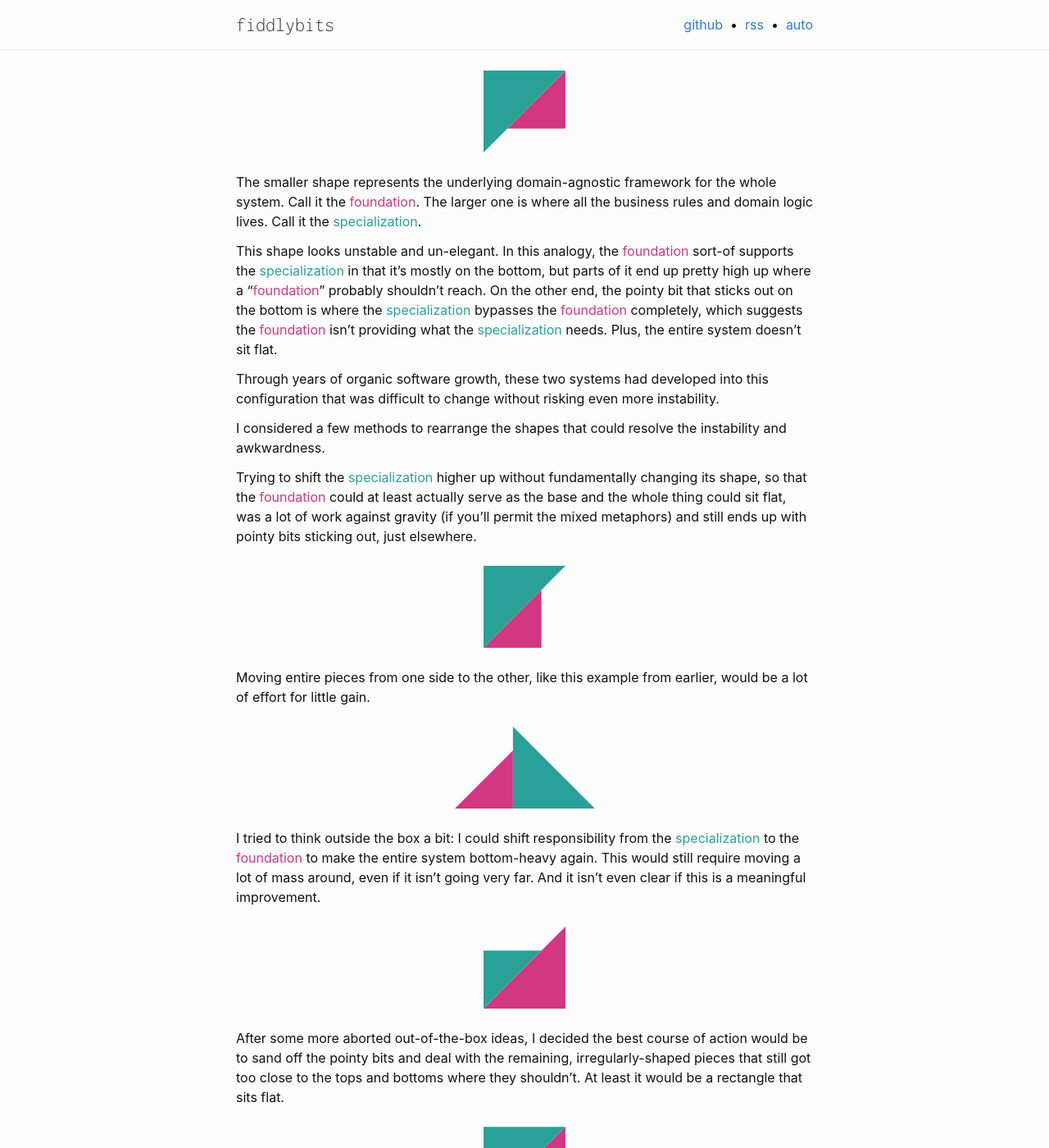
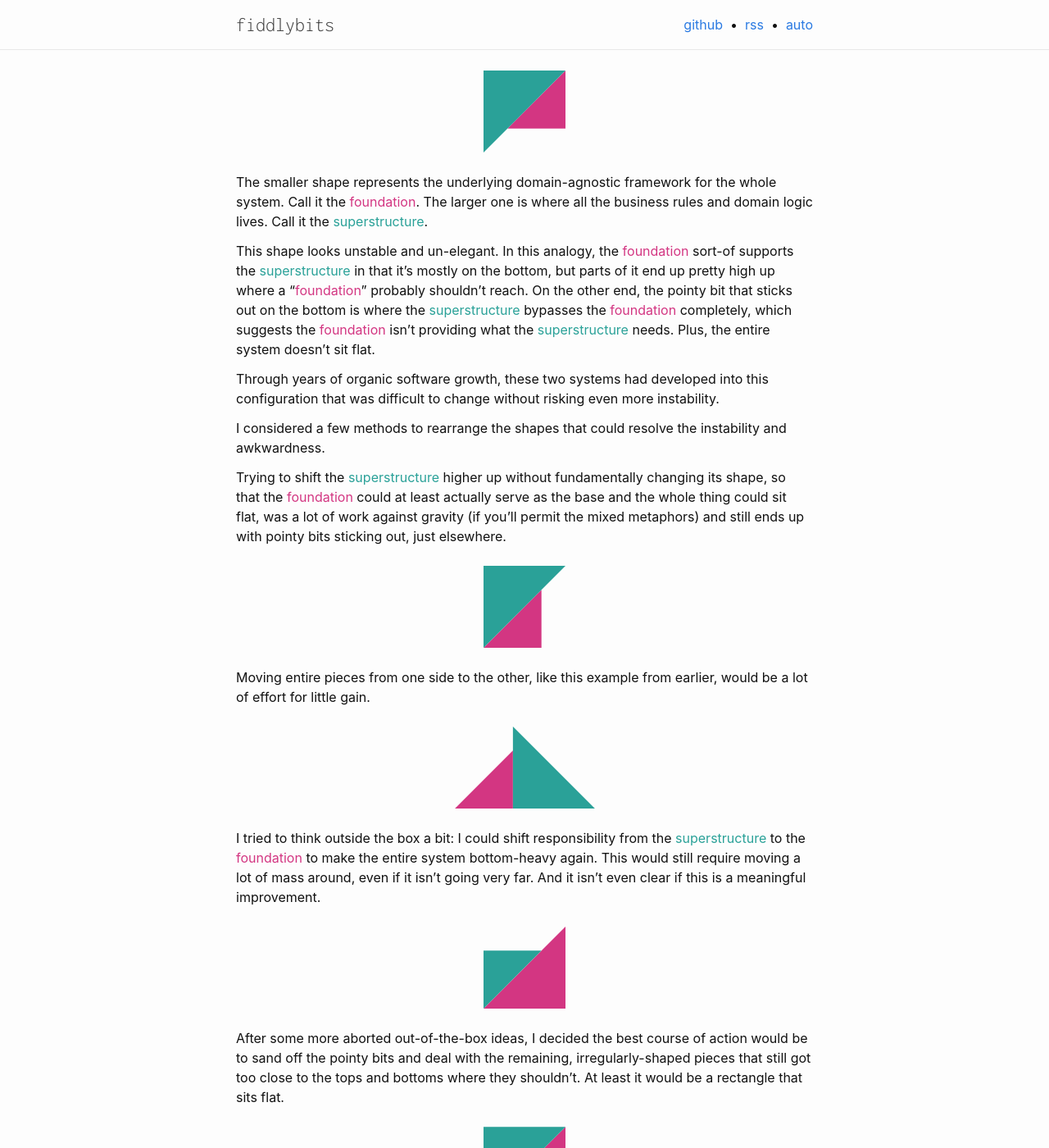
Before and after one commit to seansfkelley/seansfkelley.github.io, a Jekyll site: the page built from _posts/2024-04-13-tangrams.md, in a window 1280 px wide and 1400 px high, scrolled down 561 px. Shown: the whole window at 82% size. Built offline with Jekyll 4.4.1, drawn with Linux system fonts in a browser that asks for light colours; some web fonts are replaced.

Commit message:
thuperstructure

```diff
--- a/_posts/2024-04-13-tangrams.md
+++ b/_posts/2024-04-13-tangrams.md
@@ -47,15 +47,15 @@ And so it was that I found myself with a software architecture resembling this c
   </svg>
 </p>
 
-The smaller shape represents the underlying domain-agnostic framework for the whole system. Call it the <span class="one">foundation</span>. The larger one is where all the business rules and domain logic lives. Call it the <span class="two">specialization</span>.
+The smaller shape represents the underlying domain-agnostic framework for the whole system. Call it the <span class="one">foundation</span>. The larger one is where all the business rules and domain logic lives. Call it the <span class="two">superstructure</span>.
 
-This shape looks unstable and un-elegant. In this analogy, the <span class="one">foundation</span> sort-of supports the <span class="two">specialization</span> in that it's mostly on the bottom, but parts of it end up pretty high up where a "<span class="one">foundation</span>" probably shouldn't reach. On the other end, the pointy bit that sticks out on the bottom is where the <span class="two">specialization</span> bypasses the <span class="one">foundation</span> completely, which suggests the <span class="one">foundation</span> isn't providing what the <span class="two">specialization</span> needs. Plus, the entire system doesn't sit flat.
+This shape looks unstable and un-elegant. In this analogy, the <span class="one">foundation</span> sort-of supports the <span class="two">superstructure</span> in that it's mostly on the bottom, but parts of it end up pretty high up where a "<span class="one">foundation</span>" probably shouldn't reach. On the other end, the pointy bit that sticks out on the bottom is where the <span class="two">superstructure</span> bypasses the <span class="one">foundation</span> completely, which suggests the <span class="one">foundation</span> isn't providing what the <span class="two">superstructure</span> needs. Plus, the entire system doesn't sit flat.
 
 Through years of organic software growth, these two systems had developed into this configuration that was difficult to change without risking even more instability.
 
 I considered a few methods to rearrange the shapes that could resolve the instability and awkwardness.
 
-Trying to shift the <span class="two">specialization</span> higher up without fundamentally changing its shape, so that the <span class="one">foundation</span> could at least actually serve as the base and the whole thing could sit flat, was a lot of work against gravity (if you'll permit the mixed metaphors) and still ends up with pointy bits sticking out, just elsewhere.
+Trying to shift the <span class="two">superstructure</span> higher up without fundamentally changing its shape, so that the <span class="one">foundation</span> could at least actually serve as the base and the whole thing could sit flat, was a lot of work against gravity (if you'll permit the mixed metaphors) and still ends up with pointy bits sticking out, just elsewhere.
 
 <p class="svg-container">
   <svg width="{{ scale }}px" height="{{ scale }}px" viewBox="0 0 1 1">
@@ -73,7 +73,7 @@ Moving entire pieces from one side to the other, like this example from earlier,
   </svg>
 </p>
 
-I tried to think outside the box a bit: I could shift responsibility from the <span class="two">specialization</span> to the <span class="one">foundation</span> to make the entire system bottom-heavy again. This would still require moving a lot of mass around, even if it isn't going very far. And it isn't even clear if this is a meaningful improvement.
+I tried to think outside the box a bit: I could shift responsibility from the <span class="two">superstructure</span> to the <span class="one">foundation</span> to make the entire system bottom-heavy again. This would still require moving a lot of mass around, even if it isn't going very far. And it isn't even clear if this is a meaningful improvement.
 
 <p class="svg-container">
   <svg width="{{ scale }}px" height="{{ scale }}px" viewBox="0 0 1 1">
```
